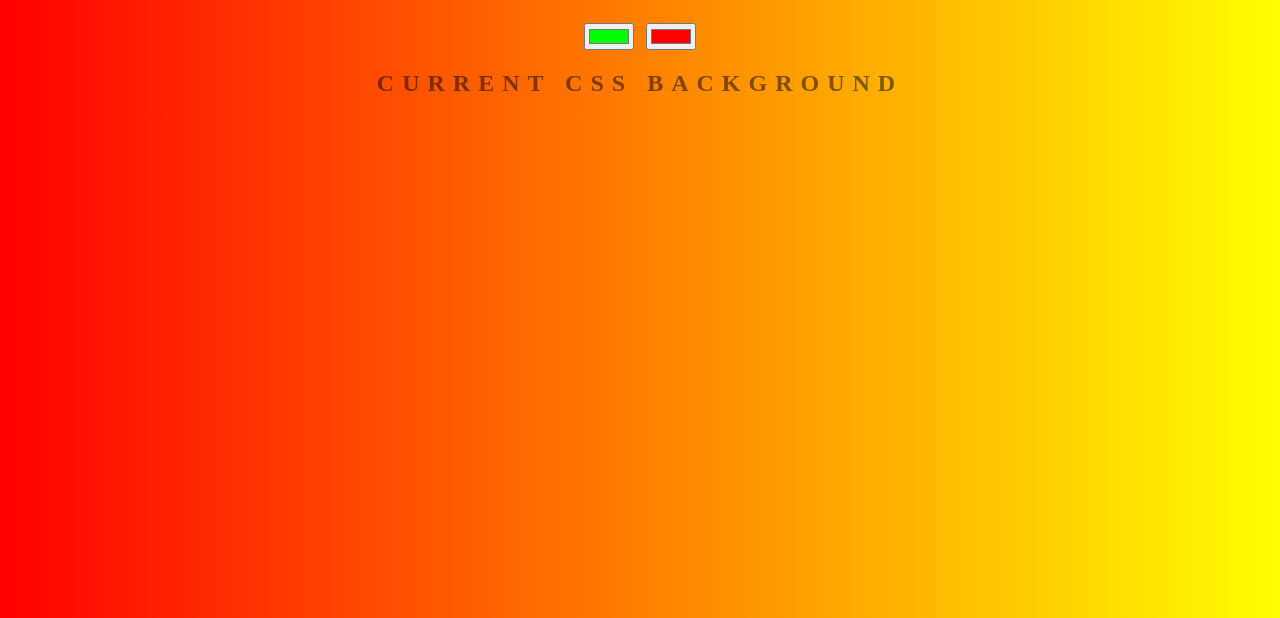
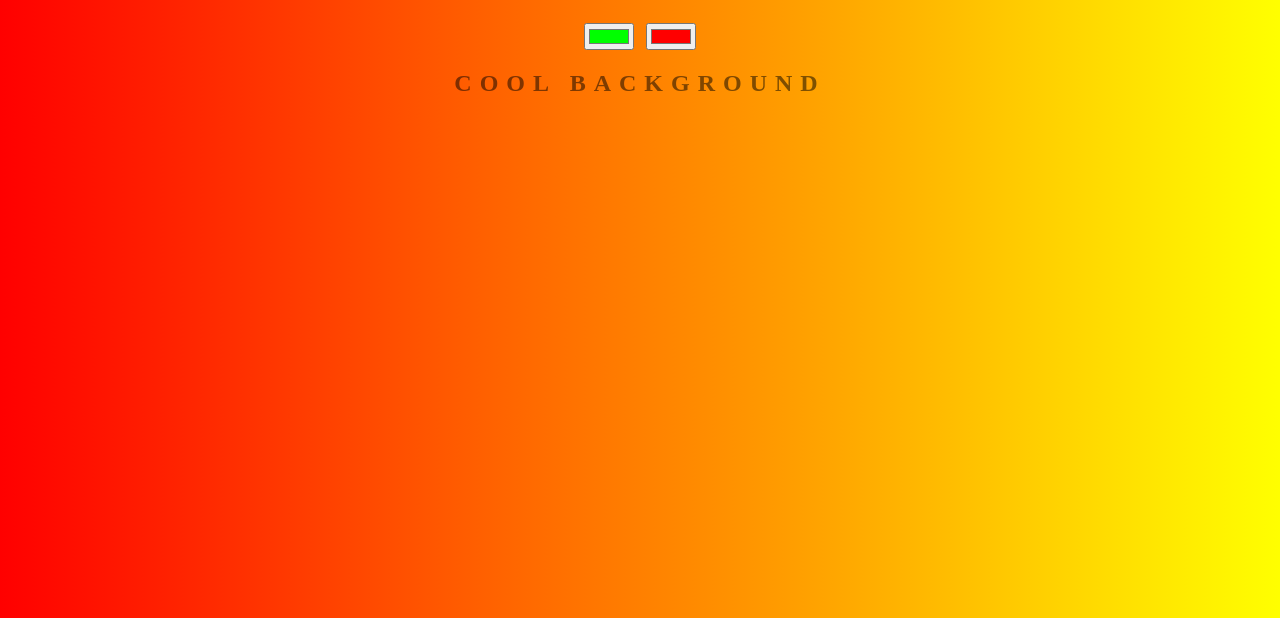
Before and after one commit to Vanimus/background-generator, a plain HTML site: page index.html in a window 1280 px wide. Shown: the part 182-800 px from the top of the page. Drawn offline with Linux system fonts and the light colour scheme.

Commit message:
add new text

```diff
--- a/index.html
+++ b/index.html
@@ -10,7 +10,7 @@
 	<h1>Background Generator</h1>
 	<input class="color1" type="color" name="color1" value="#00ff00">
 	<input class="color2"type="color" name="color2" value="#ff0000">
-	<h2>Current CSS Background</h2>
+	<h2>Cool Background</h2>
 	<h3></h3>
 <script type="text/javascript" src="script.js"></script>
 </body>
```
